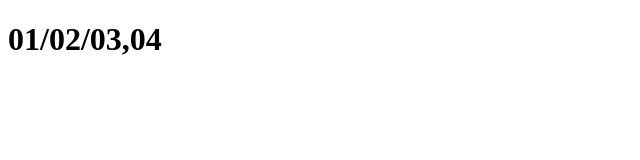
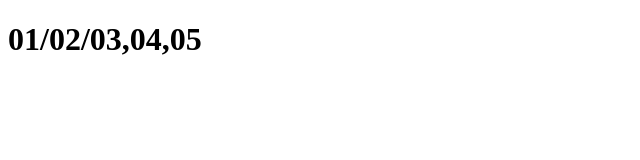
Before and after one commit to saniya-tirgar/VCSCF, a plain HTML site: page index.html in a window 1280 px wide. Shown: the full height of the page, 0-640 px from the left. Drawn offline with Linux system fonts and the light colour scheme.

Commit message:
save code

```diff
--- a/index.html
+++ b/index.html
@@ -6,6 +6,6 @@
     <title>Document</title>
 </head>
 <body>
-   <h1> 01/02/03,04 </h1>
+   <h1> 01/02/03,04,05 </h1>
 </body>
 </html>
```
